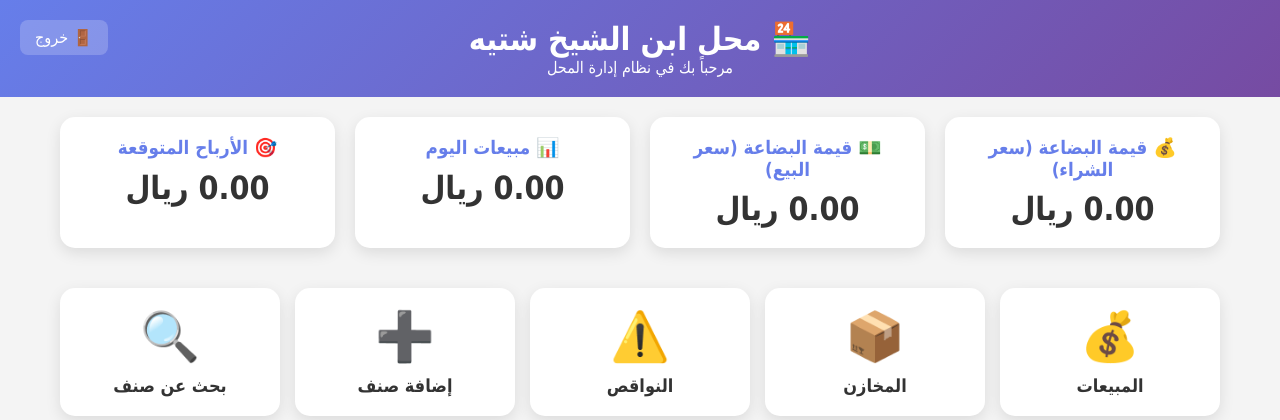
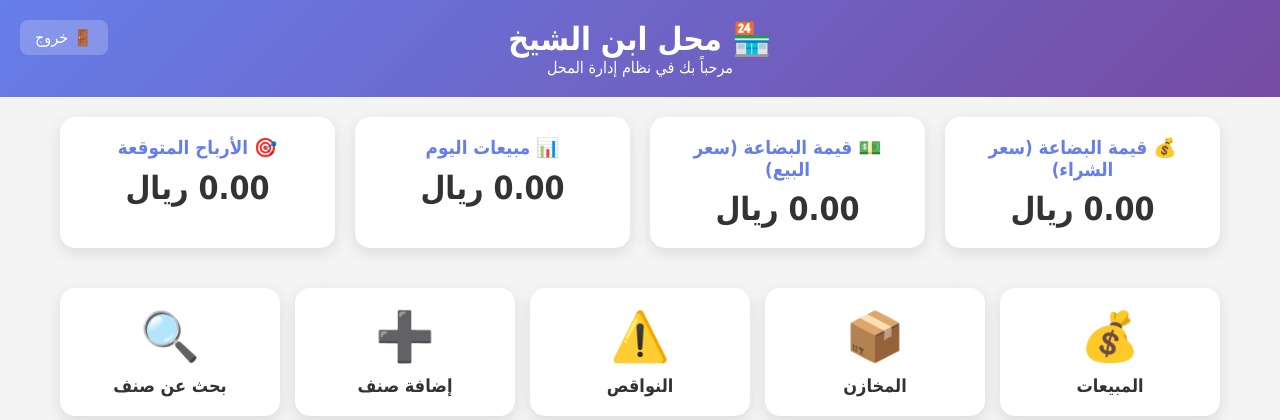
Before and after one commit to abdalf770-droid/store-system, a Flask app: template templates/dashboard.html in a window 1280 px wide. Shown: the top 420 px of the page. Run offline with Flask 3, Linux system fonts and the light colour scheme; the template is opened without the code that fills it, so the values that code supplies are empty; some libraries are stand-ins or nearby versions.

Commit message:
dashboard.html

```diff
--- a/templates/dashboard.html
+++ b/templates/dashboard.html
@@ -117,7 +117,7 @@
 <body>
     <div class="header">
         <a href="/logout" class="logout-btn">🚪 خروج</a>
-        <h1>🏪 محل ابن الشيخ شتيه</h1>
+        <h1>🏪 محل ابن الشيخ </h1>
         <p>مرحباً بك في نظام إدارة المحل</p>
     </div>
 
```
